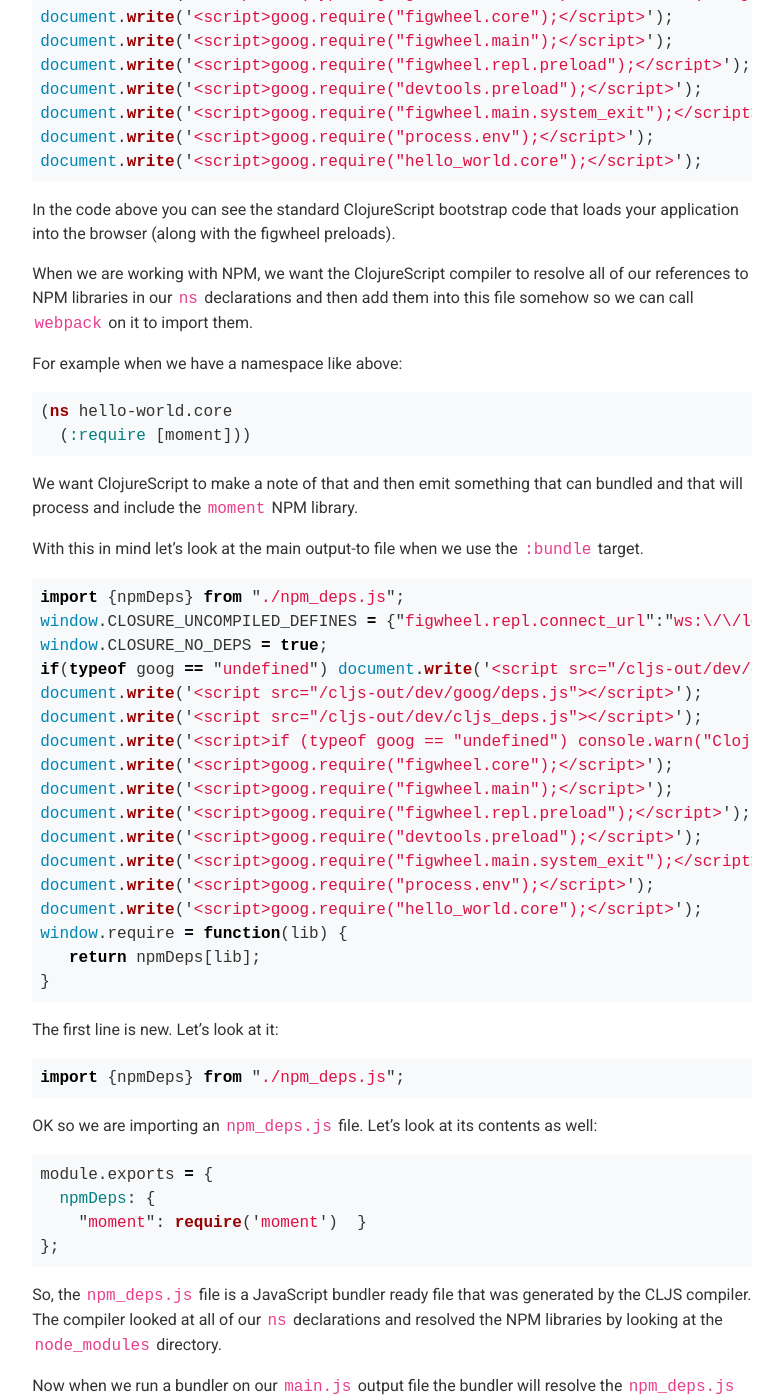
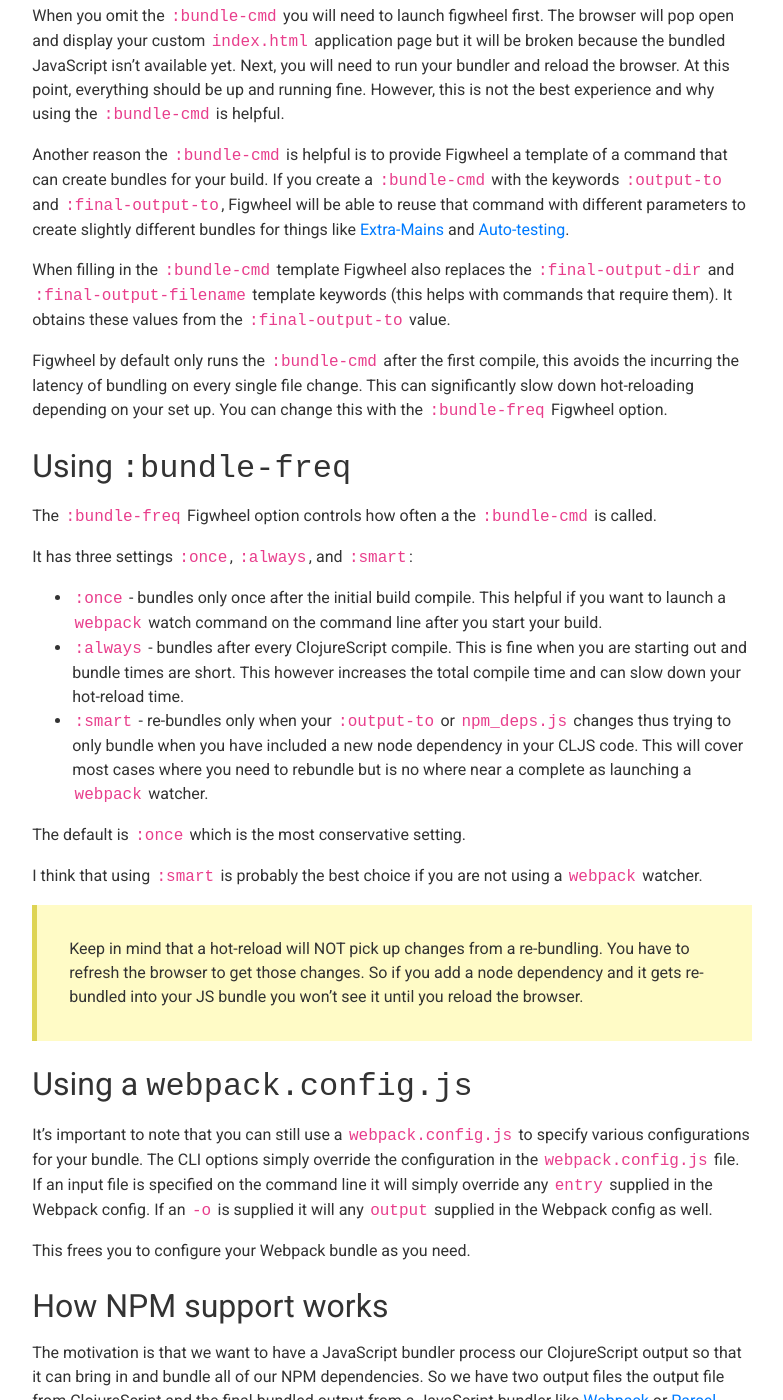
Before and after one commit to bhauman/figwheel-main, a Jekyll site: the page built from docs/docs/npm.md, in a window 1280 px wide and 1400 px high, scrolled down 7721 px. Shown: the whole window, without its empty margins (83-866 px from the left). Built offline with Jekyll 4.4.1, drawn with Linux system fonts in a browser that asks for light colours; some of the changed text lies outside the part shown.

Commit message:
Updating npm docs to include recent changes.

````diff
--- a/docs/docs/npm.md
+++ b/docs/docs/npm.md
@@ -48,7 +48,8 @@
 
 **Relevant Figwheel Options**
 
-* [:bundle-once](/config-options#bundle-once)
+* [:auto-bundle](/config-options#auto-bundle)
+* [:bundle-freq](/config-options#bundle-freq)
 * [:final-output-to](/config-options#final-output-to)
 
 <hr/>
@@ -278,6 +279,53 @@
 code. Now you can `npm add` other JavaScript NPM packages and use them
 from ClojureScript
 
+## Simplifying with `:auto-bundle`
+
+If you just need to get up and running quickly the `:auto-bundle`
+Figwheel option will set up all the default options that we configured above.
+
+So this configuration is equivalent to the above configuration:
+
+```clojure
+^{:auto-bundle :webpack}
+{:main hello-world.core}
+```
+
+When enabled `:auto-bundle` will set `:target` to `:bundle`.
+
+When choosing `:webpack` it will set `:bundle-cmd` to:
+
+```clojure
+{:none ["npx" "webpack" "--mode=development" :output-to "-o" :final-output-to]
+ :default ["npx" "webpack" "--mode=production" :output-to "-o" :final-output-to]}
+```
+
+and when choosing `:parcel` it will set `:bundle-cmd` to:
+
+```clojure
+{:none ["npx" "parcel" "build" :output-to
+        "--out-dir" :final-output-dir
+        "--out-file" :final-output-filename
+        "--no-minify"]
+ :default ["npx" "parcel" "build" :output-to
+           "--out-dir" :final-output-dir
+           "--out-file" :final-output-filename]}
+```
+
+These `:bundle-cmd` configurations are merged with any `:bundle-cmd`
+configurations in your `.cljs.edn` file so that you can override
+either the default ones.
+
+`:auto-bundle` also adds an important config to `:closure-defines` in
+your compiler options when not using `:optimizations` `:none`.
+
+It adds:
+
+```clojure
+{:closure-defines {...
+                   cljs.core/*global "window"}}
+```
+
 ## Configuration Tips
 
 ### Don't specify `:output-to`
@@ -289,6 +337,10 @@
 If you must specify where the output of the compiler is sent use
 `:output-dir` and Figwheel will specify an `[:output-dir]/main.js`
 file for you.
+
+It's important to remember that all the output-files still have to be
+accessible from the browser (i.e. served by the web-server) when
+developing, as these files are not included in the output bundle.
 
 ### Using `:final-output-to`
 
@@ -339,18 +391,58 @@
 like [Extra-Mains](/docs/extra_mains.html) and
 [Auto-testing](/docs/testing.html#auto-testing).
 
-> Using a `:bundle-cmd` that specifies an `--output` does not preclude
-> you from having a `webpack.config.js` as the `--output` or `-o` flag
-> will override the output file settings in the config.
+When filling in the `:bundle-cmd` template Figwheel also replaces the
+`:final-output-dir` and `:final-output-filename` template keywords
+(this helps with commands that require them). It obtains these values
+from the `:final-output-to` value.
 
 Figwheel by default only runs the `:bundle-cmd` after the first
 compile, this avoids the incurring the latency of bundling on every
 single file change. This can significantly slow down hot-reloading
-depending on your set up.
+depending on your set up. You can change this with the `:bundle-freq`
+Figwheel option.
 
-If you want bundling to happen after every compile set the
-`:bundle-once` Figwheel option to `false`
 
+## Using `:bundle-freq`
+
+The `:bundle-freq` Figwheel option controls how often a the
+`:bundle-cmd` is called.
+
+It has three settings `:once`, `:always`, and `:smart`:
+
+* `:once` - bundles only once after the initial build compile. This
+  helpful if you want to launch a `webpack` watch command on the
+  command line after you start your build.
+* `:always` - bundles after every ClojureScript compile. This is fine
+  when you are starting out and bundle times are short. This however
+  increases the total compile time and can slow down your hot-reload
+  time.
+* `:smart` - re-bundles only when your `:output-to` or `npm_deps.js`
+  changes thus trying to only bundle when you have included a new node
+  dependency in your CLJS code. This will cover most cases where you
+  need to rebundle but is no where near a complete as launching a
+  `webpack` watcher.
+
+The default is `:once` which is the most conservative setting.
+
+I think that using `:smart` is probably the best choice if you are not
+using a `webpack` watcher.
+
+> Keep in mind that a hot-reload will NOT pick up changes from a
+> re-bundling. You have to refresh the browser to get those changes.
+> So if you add a node dependency and it gets re-bundled into your JS
+> bundle you won't see it until you reload the browser.
+
+## Using a `webpack.config.js`
+
+It's important to note that you can still use a `webpack.config.js` to
+specify various configurations for your bundle. The CLI options simply
+override the configuration in the `webpack.config.js` file. If an
+input file is specified on the command line it will simply override
+any `entry` supplied in the Webpack config. If an `-o` is supplied it will
+any `output` supplied in the Webpack config as well.
+
+This frees you to configure your Webpack bundle as you need.
 
 ## How NPM support works
 
````
Also changed, not shown: 1 other file.
